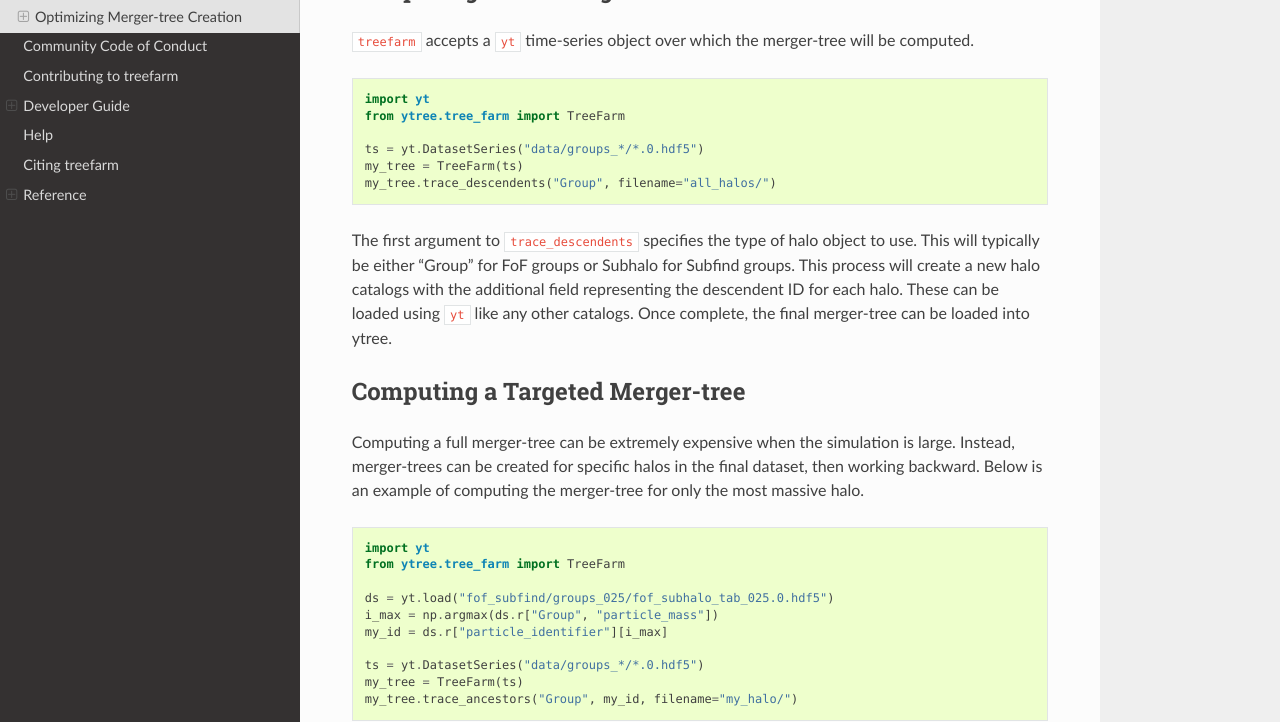
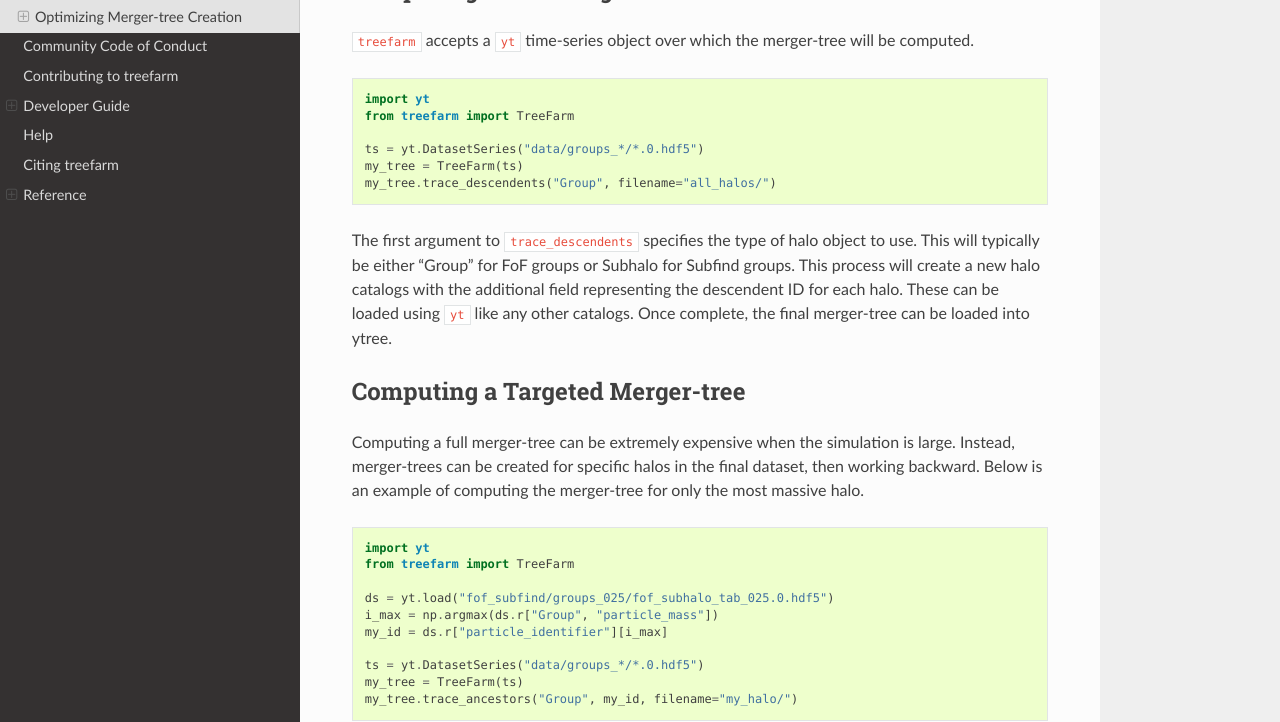
Before and after one commit to ytree-project/treefarm, a Sphinx documentation site: the page built from doc/source/TreeFarm.rst, in a window 1280 px wide and 1400 px high. Shown: the part 308-1030 px from the top of the window. Built offline with Sphinx 7.4.7 and the Read the Docs theme 2.0.0, drawn with Linux system fonts in a browser that asks for light colours; some of the changed text lies outside the part shown.

Commit message:
Fix imports.

```diff
--- a/doc/source/TreeFarm.rst
+++ b/doc/source/TreeFarm.rst
@@ -19,7 +19,7 @@ merger-tree will be computed.
 .. code-block:: python
 
    import yt
-   from ytree.tree_farm import TreeFarm
+   from treefarm import TreeFarm
 
    ts = yt.DatasetSeries("data/groups_*/*.0.hdf5")
    my_tree = TreeFarm(ts)
@@ -48,7 +48,7 @@ most massive halo.
 .. code-block:: python
 
    import yt
-   from ytree.tree_farm import TreeFarm
+   from treefarm import TreeFarm
 
    ds = yt.load("fof_subfind/groups_025/fof_subhalo_tab_025.0.hdf5")
    i_max = np.argmax(ds.r["Group", "particle_mass"])
@@ -81,7 +81,7 @@ for instructions.  Once this is done, a call to
 
    import yt
    yt.enable_parallelism()
-   from ytree.tree_farm import TreeFarm
+   from treefarm import TreeFarm
 
    ts = yt.DatasetSeries("data/groups_*/*.0.hdf5")
    my_tree = TreeFarm(ts)
```
Also changed, not shown: 2 other files.
